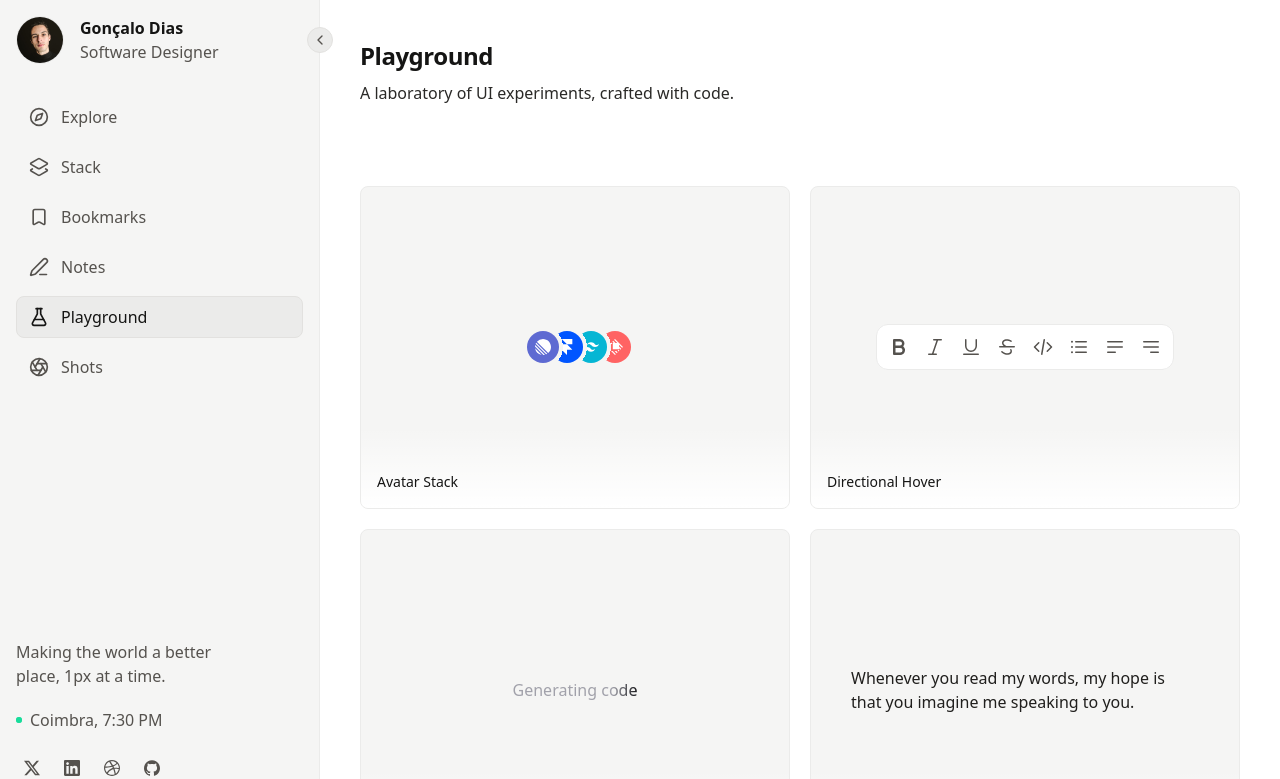
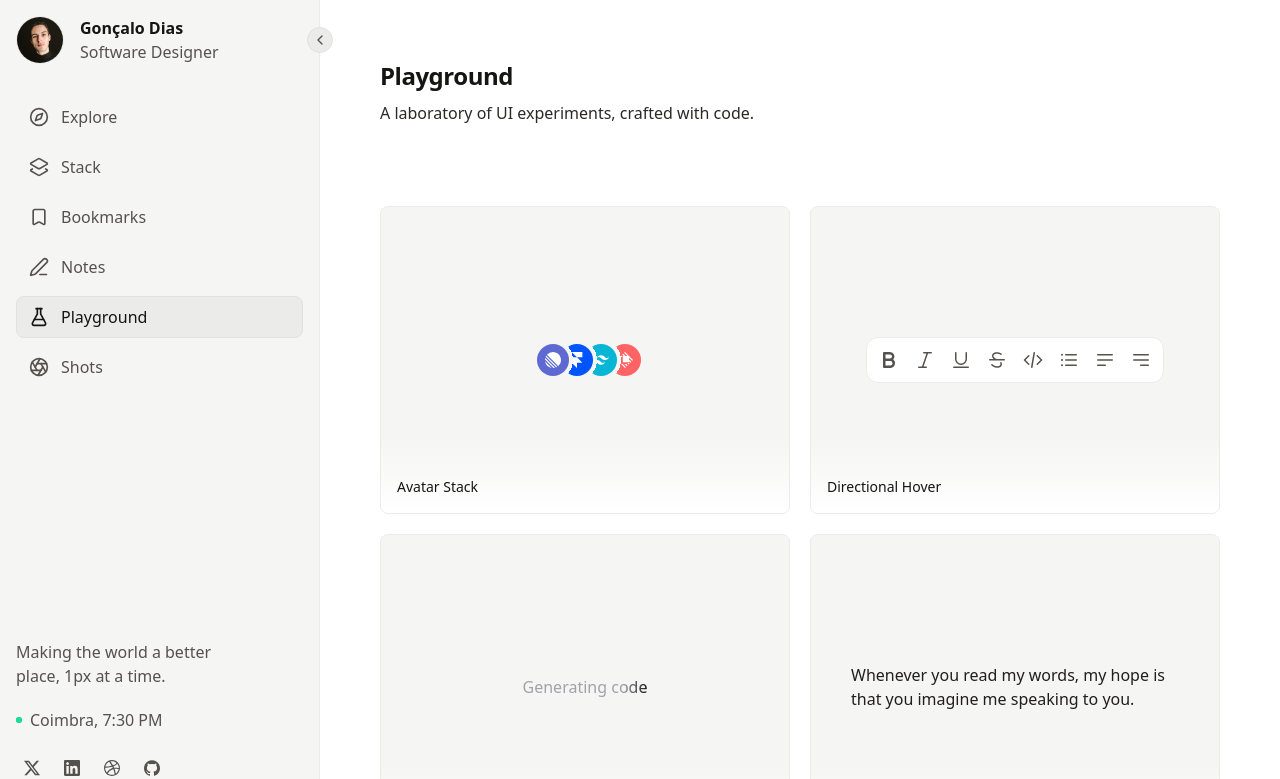
Before and after one commit to zalodias/zalodias, a Next.js app: page /playground in a window 1280 px wide. Shown: the top 779 px of the page. Built offline with nearby package versions, Linux system fonts and the light colour scheme.

Commit message:
♻️ Rework Container responsive layout

```diff
--- a/components/container.tsx
+++ b/components/container.tsx
@@ -9,8 +9,8 @@ export function Container({ children, className }: ContainerProps) {
   return (
     <main
       className={cn(
-        'mx-auto flex w-full max-w-(--breakpoint-lg) grow flex-col gap-15 px-5 pt-10 pb-36 md:gap-20 md:px-10 lg:w-[calc(100%-20rem)] lg:pb-18',
         className,
+        'mx-auto flex w-full max-w-(--breakpoint-lg) grow flex-col gap-15 px-5 pt-10 pb-30 md:gap-20 lg:px-15 lg:pt-15 lg:pb-15',
       )}
     >
       {children}
```
